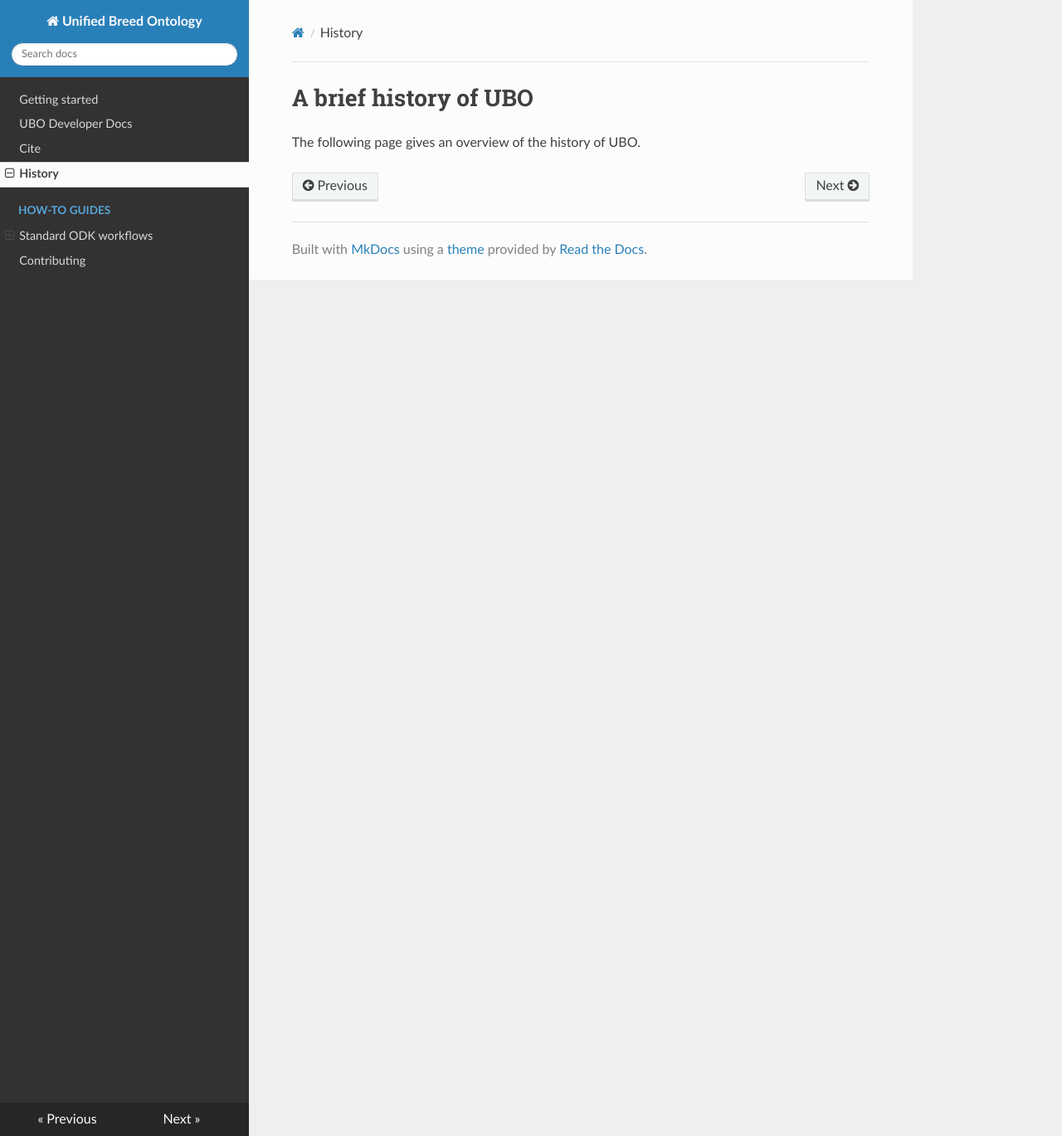
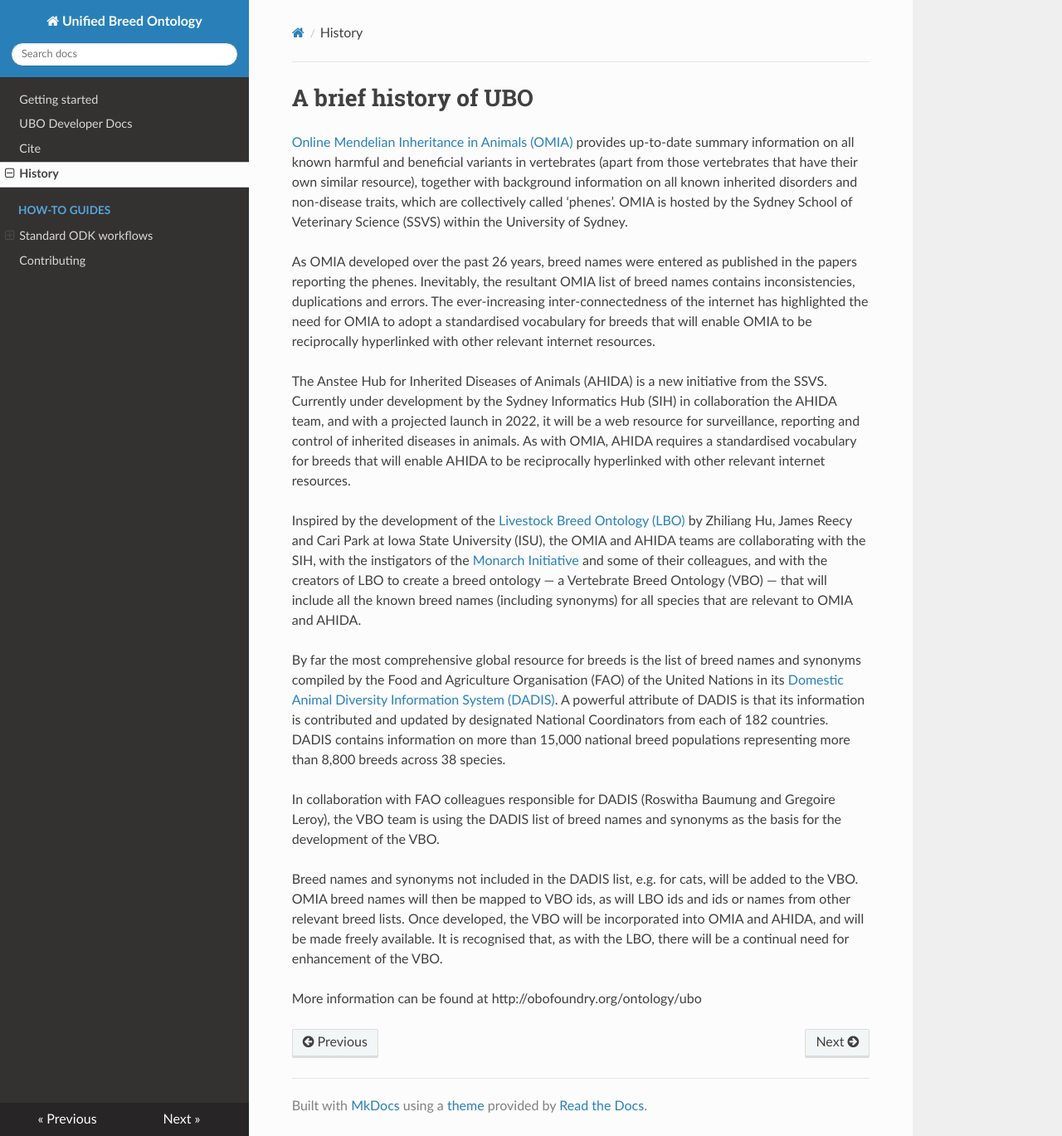
Before and after one commit to monarch-initiative/vertebrate-breed-ontology, an MkDocs documentation site: the page built from docs/history.md, in a window 1280 px wide and 1369 px high. Shown: the whole window at 83% size. Built offline with MkDocs 1.6.1, drawn with Linux system fonts in a browser that asks for light colours; nearby versions of some CDN libraries.

Commit message:
Update history.md

```diff
--- a/docs/history.md
+++ b/docs/history.md
@@ -1,3 +1,18 @@
 # A brief history of UBO
 
-The following page gives an overview of the history of UBO.
+[Online Mendelian Inheritance in Animals (OMIA)](https://omia.org) provides up-to-date summary information on all known harmful and beneficial variants in vertebrates (apart from those vertebrates that have their own similar resource), together with background information on all known inherited disorders and non-disease traits, which are collectively called ‘phenes’. OMIA is hosted by the Sydney School of Veterinary Science (SSVS) within the University of Sydney.
+
+As OMIA developed over the past 26 years, breed names were entered as published in the papers reporting the phenes. Inevitably, the resultant OMIA list of breed names contains inconsistencies, duplications and errors. The ever-increasing inter-connectedness of the internet has highlighted the need for OMIA to adopt a standardised vocabulary for breeds that will enable OMIA to be reciprocally hyperlinked with other relevant internet resources.
+
+The Anstee Hub for Inherited Diseases of Animals (AHIDA) is a new initiative from the SSVS. Currently under development by the Sydney Informatics Hub (SIH) in collaboration the AHIDA team, and with a projected launch in 2022, it will be a web resource for surveillance, reporting and control of inherited diseases in animals. As with OMIA, AHIDA requires a standardised vocabulary for breeds that will enable AHIDA to be reciprocally hyperlinked with other relevant internet resources.
+
+Inspired by the development of the [Livestock Breed Ontology (LBO)](https://www.animalgenome.org/bioinfo/projects/lbo/) by Zhiliang Hu, James Reecy and Cari Park at Iowa State University (ISU), the OMIA and AHIDA teams are collaborating with the SIH, with the instigators of the [Monarch Initiative](https://monarchinitiative.org/) and some of their colleagues, and with the creators of LBO to create a breed ontology ― a Vertebrate Breed Ontology (VBO) ― that will include all the known breed names (including synonyms) for all species that are relevant to OMIA and AHIDA.
+
+By far the most comprehensive global resource for breeds is the list of breed names and synonyms compiled by the Food and Agriculture Organisation (FAO) of the United Nations in its [Domestic Animal Diversity Information System (DADIS)](https://www.fao.org/dad-is/data/en/). A powerful attribute of DADIS is that its information is contributed and updated by designated National Coordinators from each of 182 countries. DADIS contains information on more than 15,000 national breed populations representing more than 8,800 breeds across 38 species.
+
+In collaboration with FAO colleagues responsible for DADIS (Roswitha Baumung and Gregoire Leroy), the VBO team is using the DADIS list of breed names and synonyms as the basis for the development of the VBO.
+
+Breed names and synonyms not included in the DADIS list, e.g. for cats, will be added to the VBO. OMIA breed names will then be mapped to VBO ids, as will LBO ids and ids or names from other relevant breed lists. Once developed, the VBO will be incorporated into OMIA and AHIDA, and will be made freely available.
+It is recognised that, as with the LBO, there will be a continual need for enhancement of the VBO.
+
+More information can be found at http://obofoundry.org/ontology/ubo
```
